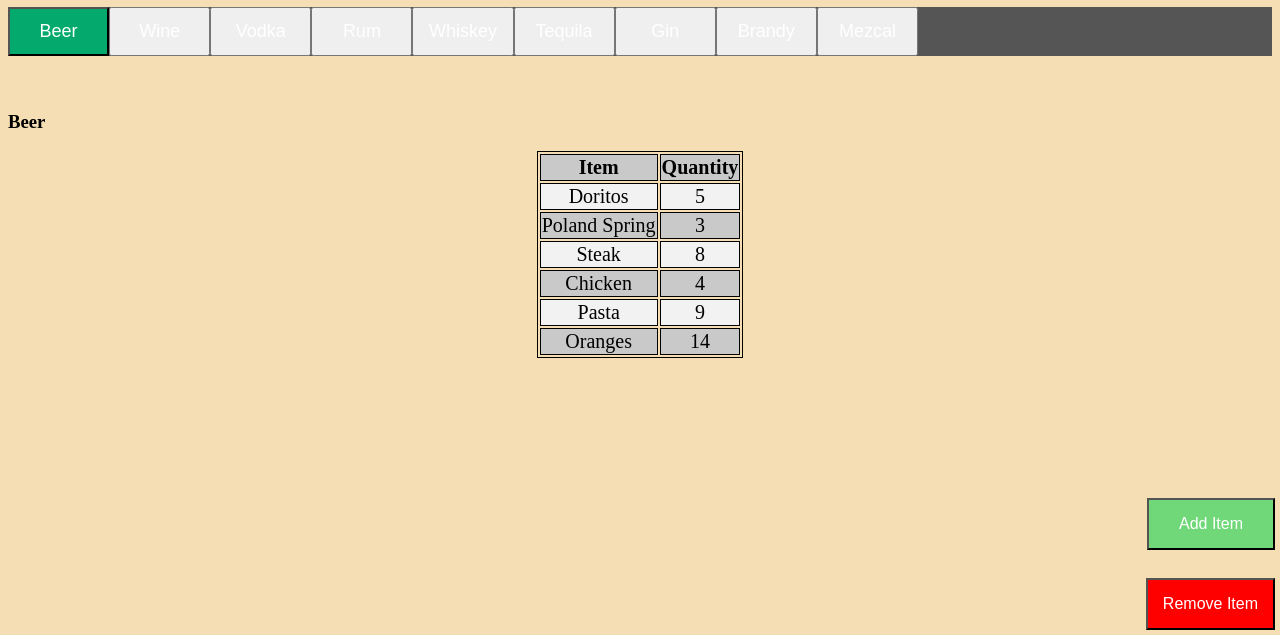
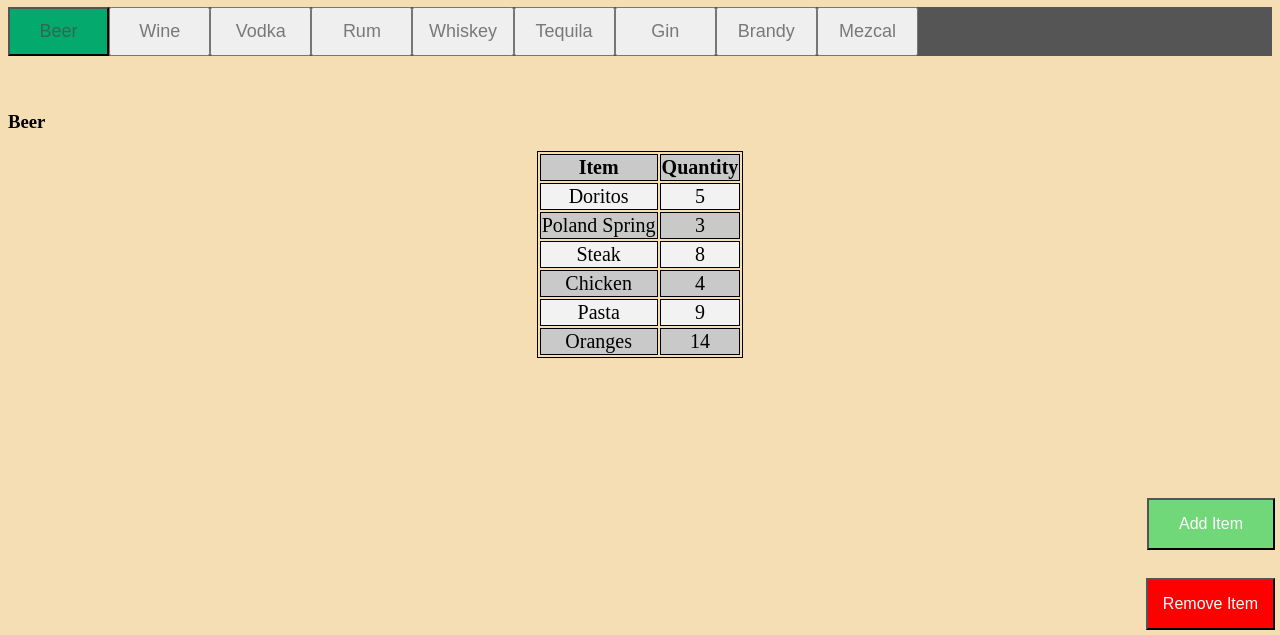
Before and after one commit to kb3x/JoeApp, a plain HTML site: page page2.html in a window 1280 px wide. Shown: the part 165-800 px from the top of the page. Drawn offline with Linux system fonts and the light colour scheme.

Commit message:
Tab formatting changes

```diff
--- a/page2.html
+++ b/page2.html
@@ -27,15 +27,15 @@
 
 <!-- The navigation menu -->
 <div class="navbar">
-  <button onclick="openCity(event, 'Beer')" id="defaultOpen">Beer</button>
-  <button onclick="openCity(event, 'Wine')">Wine</button>
-  <button onclick="openCity(event, 'Vodka')">Vodka</button>
-  <button onclick="openCity(event, 'Rum')">Rum</button>
-  <button onclick="openCity(event, 'Whiskey')">Whiskey</button>
-  <button onclick="openCity(event, 'Tequila')">Tequila</button>
-  <button onclick="openCity(event, 'Gin')">Gin</button>
-  <button onclick="openCity(event, 'Brandy')">Brandy</button>
-  <button onclick="openCity(event, 'Mezcal')">Mezcal</button>
+  <button onclick="openTab(event, 'Beer')" id="defaultOpen">Beer</button>
+  <button onclick="openTab(event, 'Wine')">Wine</button>
+  <button onclick="openTab(event, 'Vodka')">Vodka</button>
+  <button onclick="openTab(event, 'Rum')">Rum</button>
+  <button onclick="openTab(event, 'Whiskey')">Whiskey</button>
+  <button onclick="openTab(event, 'Tequila')">Tequila</button>
+  <button onclick="openTab(event, 'Gin')">Gin</button>
+  <button onclick="openTab(event, 'Brandy')">Brandy</button>
+  <button onclick="openTab(event, 'Mezcal')">Mezcal</button>
 </div>
 
 
@@ -85,7 +85,7 @@
 </div>
 
 <script>
-  function openCity(evt, cityName) {
+  function openTab(evt, tabName) {
     var i, tabcontent, tablinks;
     tabcontent = document.getElementsByClassName("tabcontent");
     for (i = 0; i < tabcontent.length; i++) {
@@ -95,7 +95,7 @@
     for (i = 0; i < tablinks.length; i++) {
       tablinks[i].className = tablinks[i].className.replace(" active", "");
     }
-    document.getElementById(cityName).style.display = "block";
+    document.getElementById(tabName).style.display = "block";
     evt.currentTarget.className += " active";
   }
 
--- a/styles.css
+++ b/styles.css
@@ -227,7 +227,7 @@ tr:nth-child(odd) {
   .navbar button {
     float: left;
     padding: 12px;
-    color: white;
+    color: rgba(73, 73, 73, 0.715);
     /*text-decoration: none;*/ /*Uncomment to turn off underlining*/
     font-size: 18px;
     width: 8%; /* Four equal-width links. If you have two links, use 50%, and 33.33% for three links, etc.. */
@@ -240,12 +240,12 @@ tr:nth-child(odd) {
   }
 
   .navbar button:hover{
-    background-color: #000;
+    background-color: rgba(223, 221, 221, 0.808);
   }
 
   /* Style the current/active link */
   .navbar a.active {
-    background-color: #04AA6D;
+    background-color: #04aa6d5c;
   }
 
   .navbar button.active{
```
